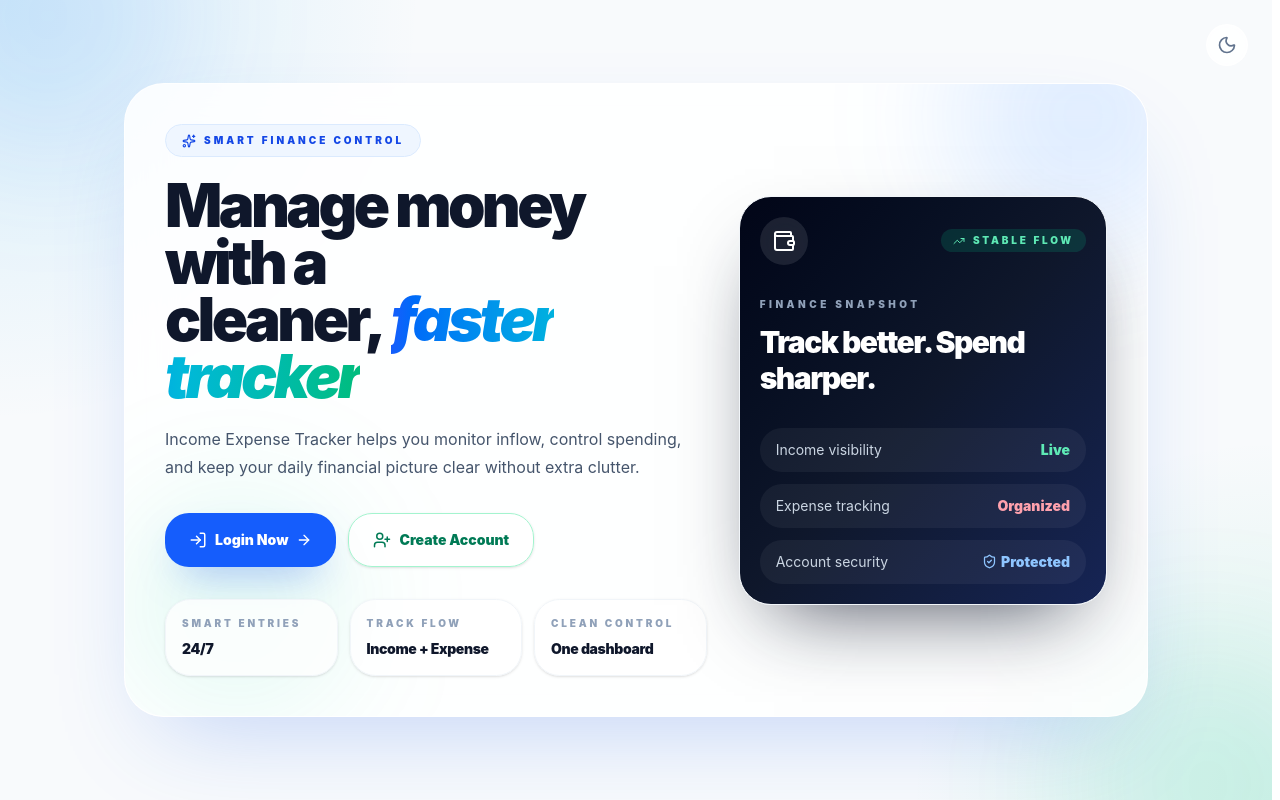
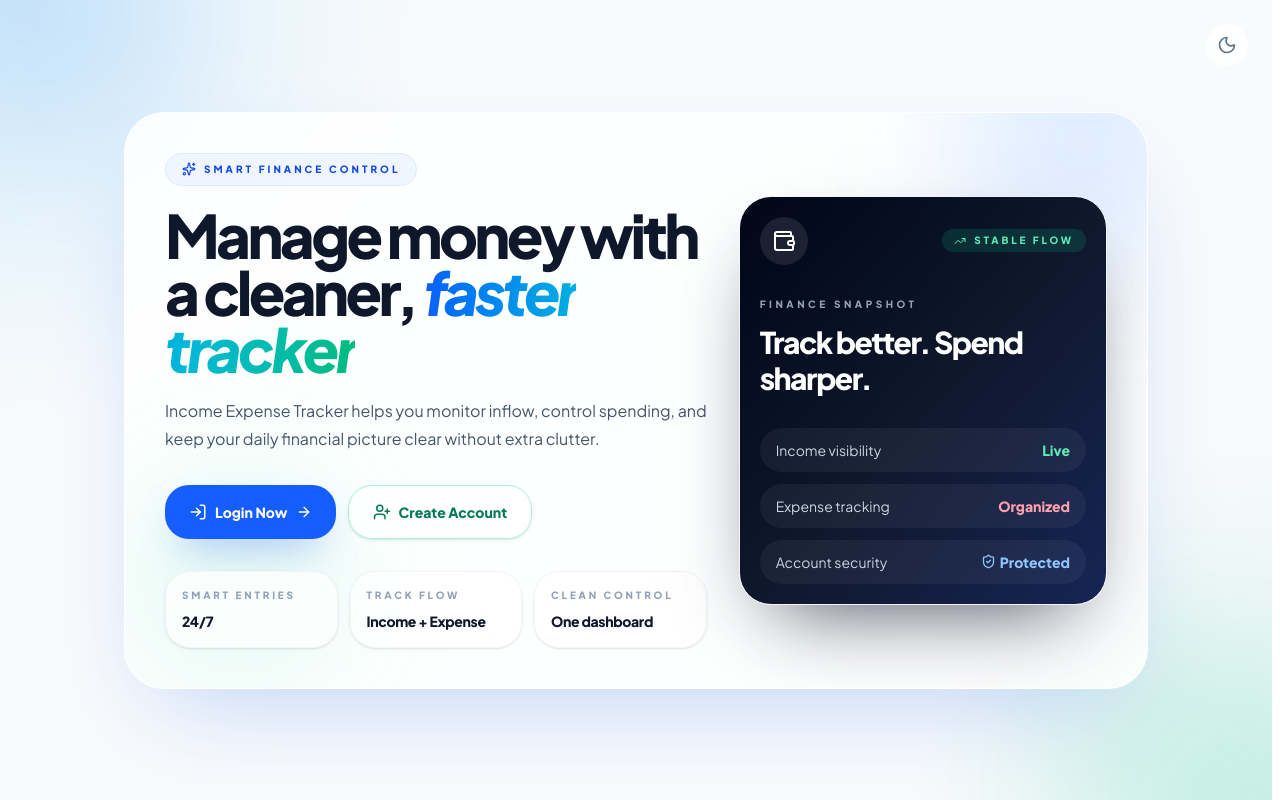
Before and after one commit to manoj138/Income_Expense_Tracker, a React (Vite) app in the folder Frontend/: page / in a window 1280 px wide. Built offline with nearby package versions, Linux system fonts and the light colour scheme.

Commit message:
feat: initialize frontend project structure with HTML template and Tailwind CSS configuration

```diff
--- a/Frontend/index.html
+++ b/Frontend/index.html
@@ -4,6 +4,9 @@
     <meta charset="UTF-8" />
     <link rel="icon" type="image/svg+xml" href="./public/smart-wallet-icon.png" />
     <meta name="viewport" content="width=device-width, initial-scale=1.0" />
+    <link rel="preconnect" href="https://fonts.googleapis.com">
+    <link rel="preconnect" href="https://fonts.gstatic.com" crossorigin>
+    <link href="https://fonts.googleapis.com/css2?family=Plus+Jakarta+Sans:ital,wght@0,200..800;1,200..800&family=JetBrains+Mono:ital,wght@0,100..800;1,100..800&display=swap" rel="stylesheet">
     <title>Smart Wallet</title>
   </head>
   <body>
--- a/Frontend/src/index.css
+++ b/Frontend/src/index.css
@@ -38,7 +38,7 @@
   --radius-3xl: 2rem;
 
   /* Typography */
-  --font-sans: 'Inter', system-ui, -apple-system, sans-serif;
+  --font-sans: 'Plus Jakarta Sans', system-ui, -apple-system, sans-serif;
   --font-mono: 'JetBrains Mono', monospace;
 }
 
```
